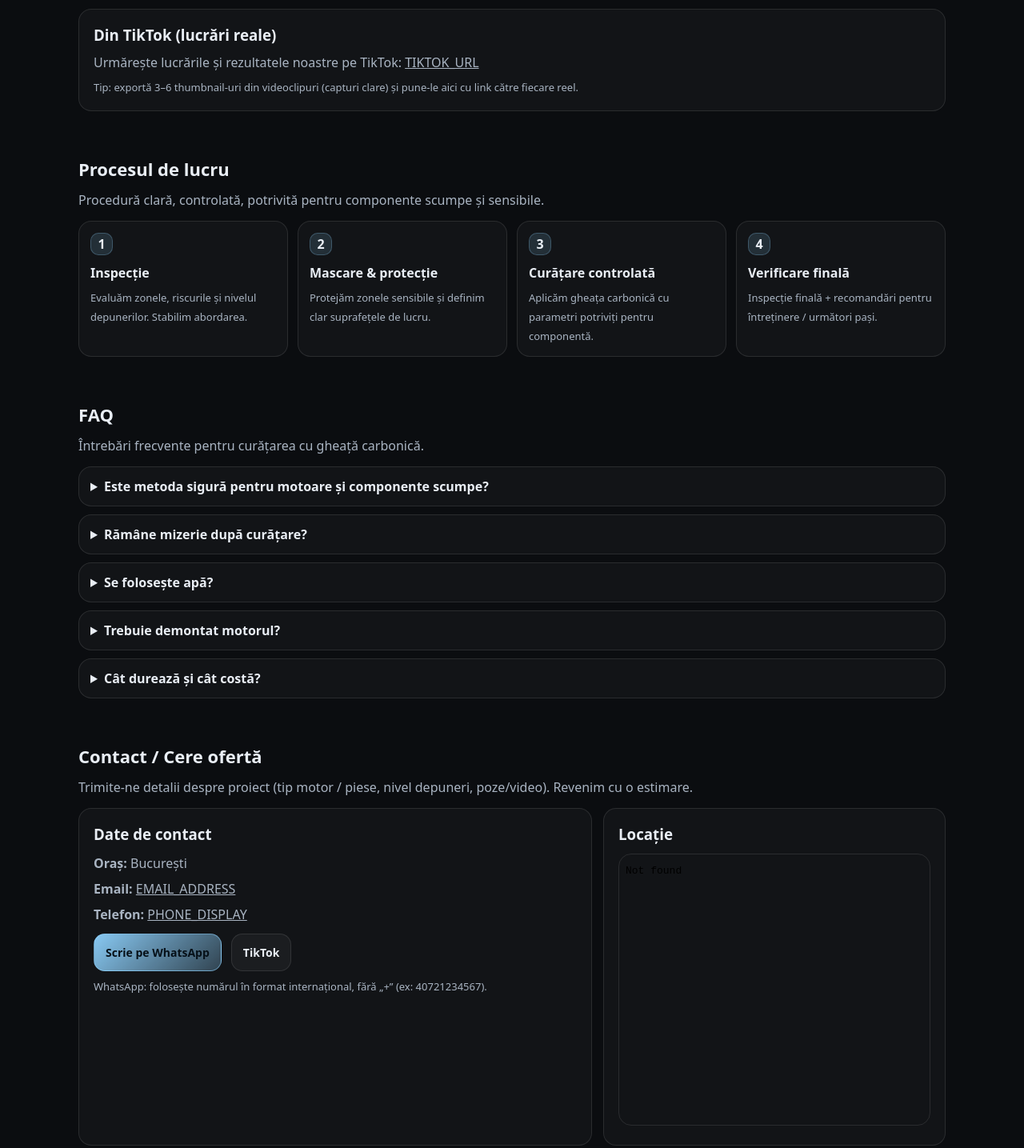
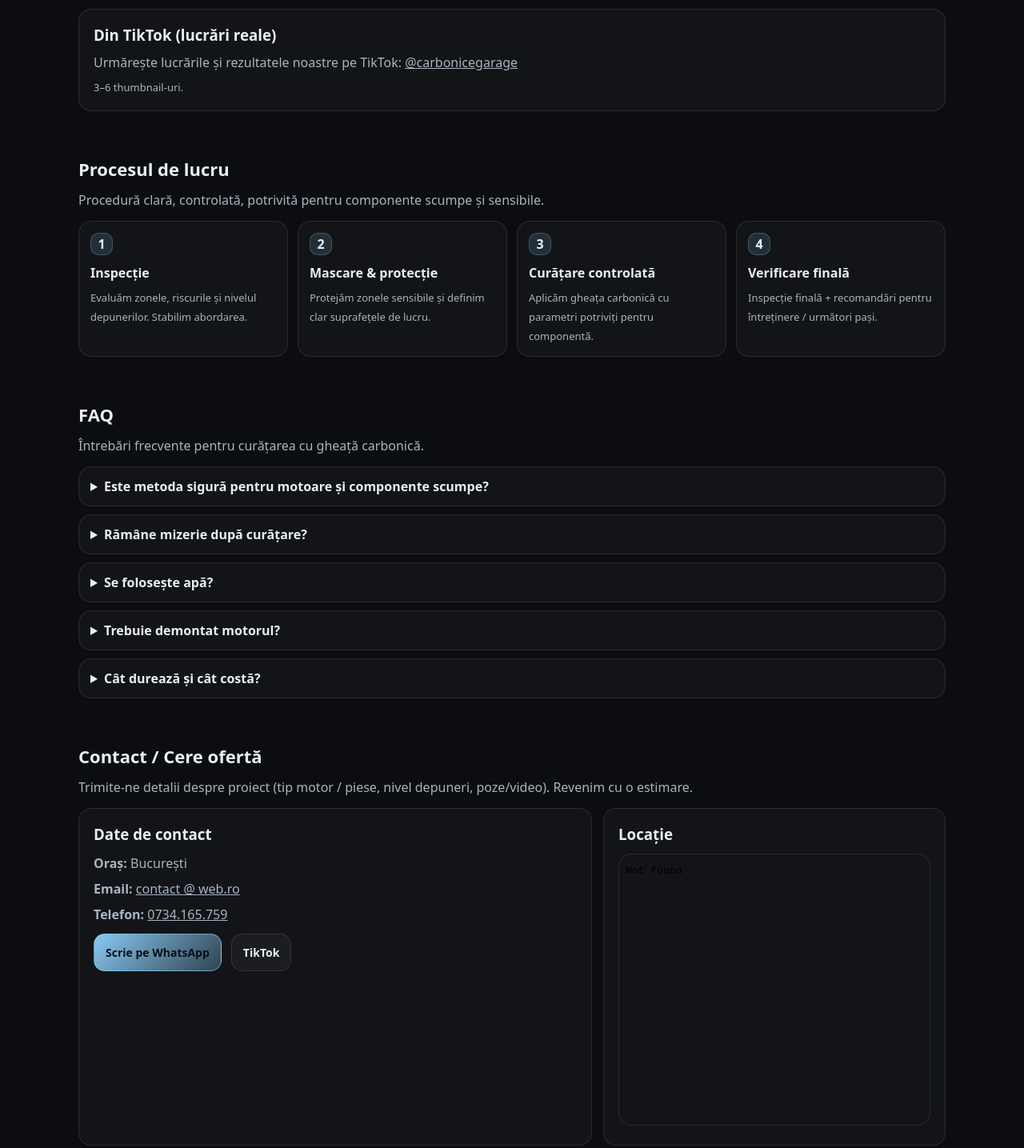
Before and after one commit to phra-re/dry-ice, a plain HTML site: page index.html in a window 1280 px wide. Shown: the part 1587-3022 px from the top of the page at 80% size. Drawn offline with Linux system fonts and the light colour scheme.

Commit message:
Set contact details (email and phone)

```diff
--- a/index.html
+++ b/index.html
@@ -52,7 +52,7 @@
 
         <div class="cta-row">
           <a class="btn btn-primary" href="#contact">Cere ofertă</a>
-          <a class="btn btn-ghost" href="TIKTOK_URL" target="_blank" rel="noopener">Vezi lucrările pe TikTok</a>
+          <a class="btn btn-ghost" href="https://www.tiktok.com/@carbonicegarage" target="_blank" rel="noopener">Vezi lucrările pe TikTok</a>
         </div>
 
         <div class="badges" aria-label="Beneficii cheie">
@@ -173,10 +173,10 @@
         <h3 style="margin:0 0 8px;">Din TikTok (lucrări reale)</h3>
         <p style="margin:0 0 10px;">
           Urmărește lucrările și rezultatele noastre pe TikTok:
-          <a href="TIKTOK_URL" target="_blank" rel="noopener">TIKTOK_URL</a>
+          <a href="https://www.tiktok.com/@carbonicegarage" target="_blank" rel="noopener">@carbonicegarage</a>
         </p>
         <div class="small-muted">
-          Tip: exportă 3–6 thumbnail-uri din videoclipuri (capturi clare) și pune-le aici cu link către fiecare reel.
+          3–6 thumbnail-uri.
         </div>
       </div>
     </div>
@@ -272,18 +272,14 @@
         <div class="panel">
           <h3 style="margin:0 0 10px;">Date de contact</h3>
           <p style="margin:0 0 8px;"><strong>Oraș:</strong> București</p>
-          <p style="margin:0 0 8px;"><strong>Email:</strong> <a href="mailto:EMAIL_ADDRESS">EMAIL_ADDRESS</a></p>
-          <p style="margin:0 0 8px;"><strong>Telefon:</strong> <a href="tel:PHONE_DISPLAY">PHONE_DISPLAY</a></p>
+          <p style="margin:0 0 8px;"><strong>Email:</strong> <a href="mailto:contact@web.ro">contact @ web.ro</a></p>
+          <p style="margin:0 0 8px;"><strong>Telefon:</strong> <a href="tel:+40734165759">0734.165.759</a></p>
 
           <div class="cta-row" style="margin-top:12px;">
-            <a class="btn btn-primary" href="https://wa.me/PHONE_E164_WITHOUT_PLUS?text=Salut!%20Vreau%20o%20ofert%C4%83%20pentru%20cur%C4%83%C8%9Bare%20cu%20ghea%C8%9B%C4%83%20carbonic%C4%83.%20Ata%C8%99ez%20poze%20%C8%99i%20detalii." target="_blank" rel="noopener">
+            <a class="btn btn-primary" href="https://wa.me/40734165759?text=Salut!%20Vreau%20o%20ofert%C4%83%20pentru%20cur%C4%83%C8%9Bare%20cu%20ghea%C8%9B%C4%83%20carbonic%C4%83.%20Ata%C8%99ez%20poze%20%C8%99i%20detalii." target="_blank" rel="noopener">
               Scrie pe WhatsApp
             </a>
-            <a class="btn btn-ghost" href="TIKTOK_URL" target="_blank" rel="noopener">TikTok</a>
-          </div>
-
-          <div class="small-muted" style="margin-top:10px;">
-            WhatsApp: folosește numărul în format internațional, fără „+” (ex: 40721234567).
+            <a class="btn btn-ghost" href="https://www.tiktok.com/@carbonicegarage" target="_blank" rel="noopener">TikTok</a>
           </div>
         </div>
 
```
Also changed, not shown: en.html (+7 -11 lines).
